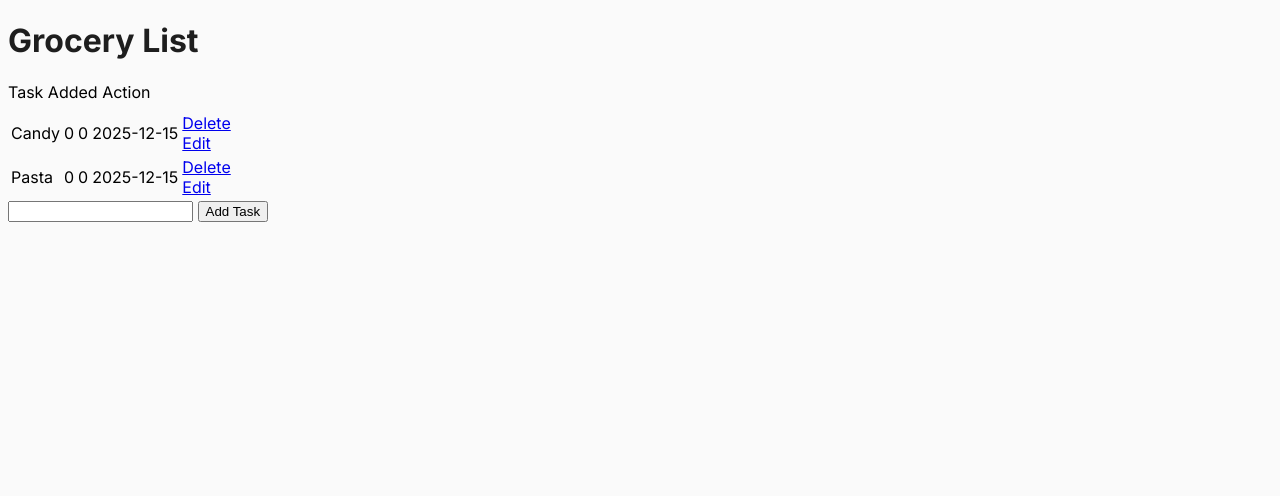
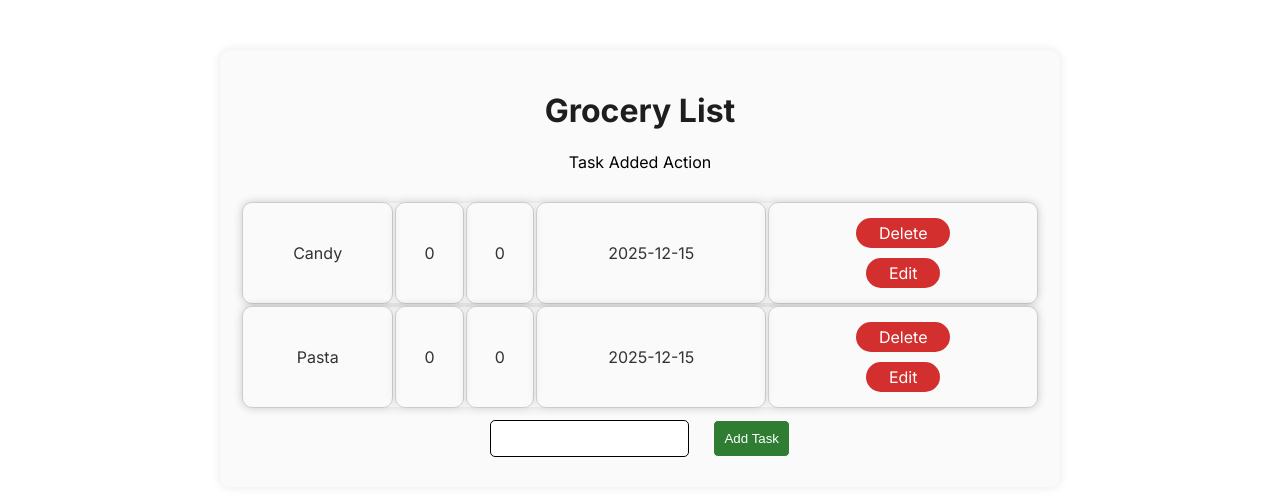
Before and after one commit to BenjiminKicks/Grocery_List, a Flask app: page / in a window 1280 px wide. Shown: the top 496 px of the page. Run offline with Flask 3, Linux system fonts and the light colour scheme.

Commit message:
Updated CSS file

```diff
--- a/static/css/style.css
+++ b/static/css/style.css
@@ -1,9 +1,104 @@
 
+/* Web pages main layout */
 body {
-    background-color: #FAFAFA;
-    font-family: 'Inter', sans-serif
+    font-family:'Inter', system-ui, -apple-system, BlinkMacSystemFont,
+     'Segoe UI', Roboto, Oxygen, Ubuntu, Cantarell, 'Open Sans',
+     'Helvetica Neue', sans-serif;
+    margin: 0;
+    padding: 0;
+    background-color: #FFFFFF;
 }
 
-h1 {
+
+/* main backround */
+.content {
+    max-width: 800px;
+    margin: 50px auto;
+    padding: 20px;
+    background-color: #FAFAFA;
+    border-radius: 10px;
+    -webkit-box-shadow: 0 0 10px rgba(0, 0, 0, 0.1);
+            box-shadow: 0 0 10px rgba(0, 0, 0, 0.1);
+    text-align: center;
+}
+
+/* heading */
+.content h1 {
     color: #1E1E1E;
 }
+
+/* text */
+.content h4 {
+    color: #2E7D32;
+}
+
+/* the tables dimensions */
+.content table {
+    width: 100%;
+    margin-top: 20px;
+}
+
+/* table columns */
+.content tr, td {
+    padding: 10px;
+    border: 1px solid #ccc;
+    border-radius: 10px;
+    -webkit-box-shadow: 0 0 10px rgba(0, 0, 0, 0.1);
+            box-shadow: 0 0 10px rgba(0, 0, 0, 0.1);
+}
+
+.content tr {
+    background-color: #FAFAFA;
+    color: #333;
+}
+
+/* Delete and Edit botton */
+.content a {
+    display: inline-block;
+    padding: 5px 23px;
+    margin: 5px;
+    border-radius: 20px;
+    background-color: #D32F2F;
+    color: #fff;
+    text-decoration: none;
+    transition: background-color 0.3s ease;
+
+    &:hover {
+        background-color:brown;
+    }
+}
+
+
+/* Input and Add task */
+.content input {
+    padding: 10px;
+    margin: 10px;
+    border: solid 1px;
+    border-radius: 5px;
+}
+
+
+/* Add task button */
+#btn_add {
+    background-color: #2E7D32;
+    color: #fff;
+    text-decoration: none;
+    transition: background-color 0.3s ease;
+
+
+    &:hover {
+        background-color: #486856;
+    }
+
+}
+
+
+
+
+
+/*You only need 5 colors for an MVP:
+Background → #FAFAFA
+Text → #1E1E1E
+Primary action (green) → #2E7D32
+Neutral borders → #E0E0E0
+Danger → #D32F2F*/
```
Also changed, not shown: instance/database.db.
